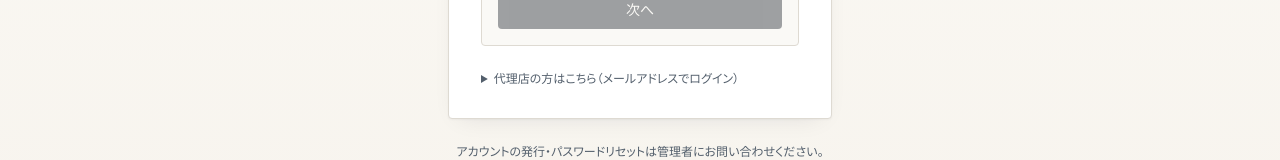
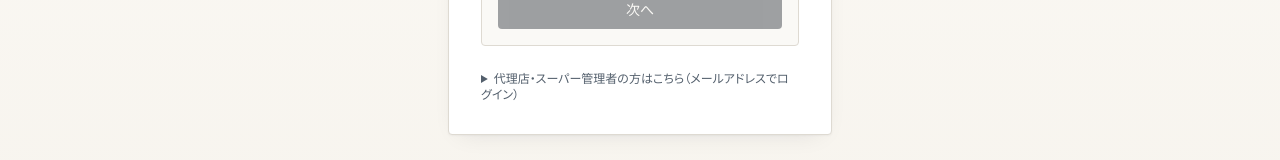
Before and after one commit to AkitsuguWatanabe/Zero-Maze, a Next.js app: page /login in a window 1280 px wide. Shown: the part 454-614 px from the top of the page. Built offline with nearby package versions, Linux system fonts and the light colour scheme; no server answers.

Commit message:
ログイン画面のメールアドレスログイン案内文言を修正
「代理店の方はこちら」だとsuper_adminも同じ経路を使う設計であることが
伝わらないため、「代理店・スーパー管理者の方はこちら」に修正。

```diff
--- a/src/app/login/page.tsx
+++ b/src/app/login/page.tsx
@@ -297,7 +297,7 @@ function LoginForm() {
 
             <details className="mt-6 group">
               <summary className="cursor-pointer text-xs font-medium text-muted-foreground underline-offset-4 hover:underline">
-                代理店の方はこちら（メールアドレスでログイン）
+                代理店・スーパー管理者の方はこちら（メールアドレスでログイン）
               </summary>
               <form onSubmit={handleSubmit} className="mt-4 space-y-4">
                 <div>
```
